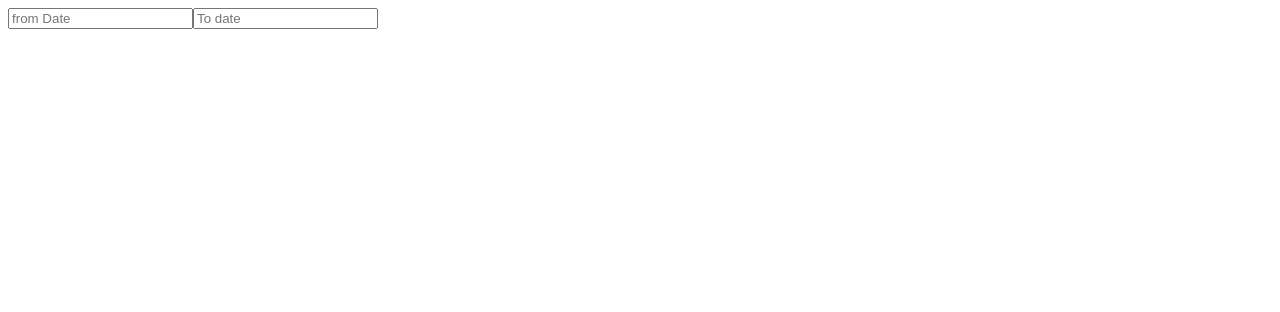
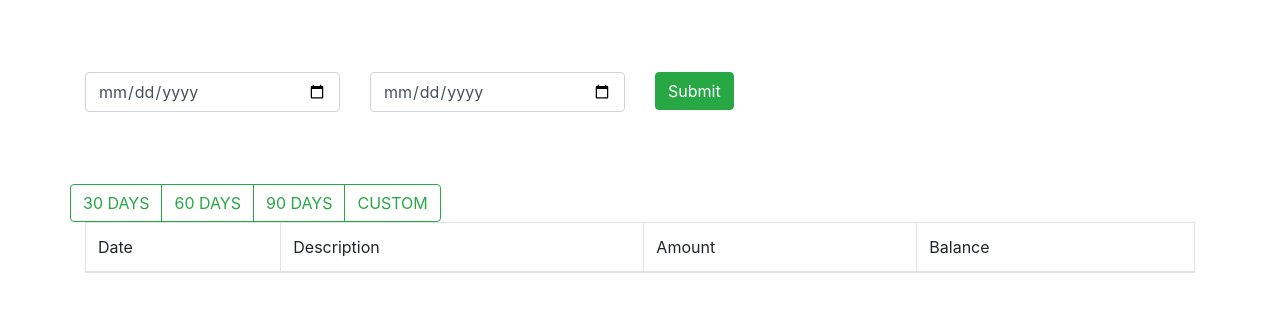
Before and after one commit to umapyla/staff-web, an Angular app: page /#/accounts in a window 1280 px wide. Shown: the top 312 px of the page. Built offline with nearby package versions, Linux system fonts and the light colour scheme.

Commit message:
#2 feat: done with some html code and also rename  files from css to scss

```diff
--- a/package.json
+++ b/package.json
@@ -22,6 +22,7 @@
     "@angular/platform-browser-dynamic": "^4.2.4",
     "@angular/router": "^4.2.4",
     "core-js": "^2.4.1",
+    "ngx-bootstrap": "^3.1.1",
     "rxjs": "^5.4.2",
     "zone.js": "^0.8.14"
   },
--- a/src/app/app.component.ts
+++ b/src/app/app.component.ts
@@ -3,7 +3,7 @@ import { Component } from '@angular/core';
 @Component({
   selector: 'app-root',
   templateUrl: './app.component.html',
-  styleUrls: ['./app.component.css']
+  styleUrls: ['./app.component.scss']
 })
 export class AppComponent {
   title = 'app';
--- a/src/app/login/login.component.ts
+++ b/src/app/login/login.component.ts
@@ -4,7 +4,7 @@ import {Router} from '@angular/router';
 @Component({
   selector: 'app-login',
   templateUrl: './login.component.html',
-  styleUrls: ['./login.component.css']
+  styleUrls: ['./login.component.scss']
 })
 export class LoginComponent implements OnInit {
 
--- a/src/app/transection-details/date-wise-transectio/date-wise-transectio.component.html
+++ b/src/app/transection-details/date-wise-transectio/date-wise-transectio.component.html
@@ -1,4 +1,42 @@
 
-<input type="text" placeholder="from Date">
+<div class="container">
 
-<input type="text" placeholder="To date">
+  <br><br><br>
+  <div class="row">
+
+    <div class="col-md-3">
+        <input type="date" placeholder="from Date" class="form-control">
+    </div>
+
+
+    <div class="col-md-3">
+        <input type="date" placeholder="To date"  class="form-control">
+    </div>
+
+      <div class="col-md-3">
+        <input type="submit" class="btn btn-success">
+      </div>
+  </div>
+   <br><br><br>
+  <div class="row">
+      <div class="btn-group" role="group" aria-label="Basic example">
+          <button type="button" class="btn btn-outline-success">30 DAYS</button>
+          <button type="button" class="btn btn-outline-success">60 DAYS</button>
+          <button type="button" class="btn btn-outline-success">90 DAYS</button>
+          <button type="button" class="btn btn-outline-success">CUSTOM</button>
+
+        </div>
+  </div>
+  <div>
+    <table class="table table-bordered">
+       <thead>
+         <tr>
+           <td>Date</td>
+           <td>Description</td>
+           <td>Amount</td>
+           <td>Balance</td>
+         </tr>
+       </thead>
+    </table>
+  </div>
+</div>
--- /dev/null
+++ b/src/app/transection-details/date-wise-transectio/date-wise-transectio.component.scss
@@ -0,0 +1,7 @@
+container{
+ margin: 20px;
+ margin-top: 20px;
+}
+ btn{
+     width: 100px;
+ }
--- a/src/app/transection-details/date-wise-transectio/date-wise-transectio.component.ts
+++ b/src/app/transection-details/date-wise-transectio/date-wise-transectio.component.ts
@@ -3,7 +3,7 @@ import { Component, OnInit } from '@angular/core';
 @Component({
   selector: 'app-date-wise-transectio',
   templateUrl: './date-wise-transectio.component.html',
-  styleUrls: ['./date-wise-transectio.component.css']
+  styleUrls: ['./date-wise-transectio.component.scss']
 })
 export class DateWiseTransectioComponent implements OnInit {
 
--- a/src/index.html
+++ b/src/index.html
@@ -9,6 +9,7 @@
   <link rel="icon" type="image/x-icon" href="favicon.ico">
 </head>
 <body>
+    <link href="https://maxcdn.bootstrapcdn.com/bootstrap/4.0.0/css/bootstrap.min.css" rel="stylesheet">
   <app-root></app-root>
 </body>
 </html>
```
Also changed, not shown: src/app/app.component.css (deleted), src/app/app.component.scss (added), src/app/login/login.component.css (deleted), src/app/login/login.component.scss (added), src/app/transection-details/date-wise-transectio/date-wise-transectio.component.css (deleted).
